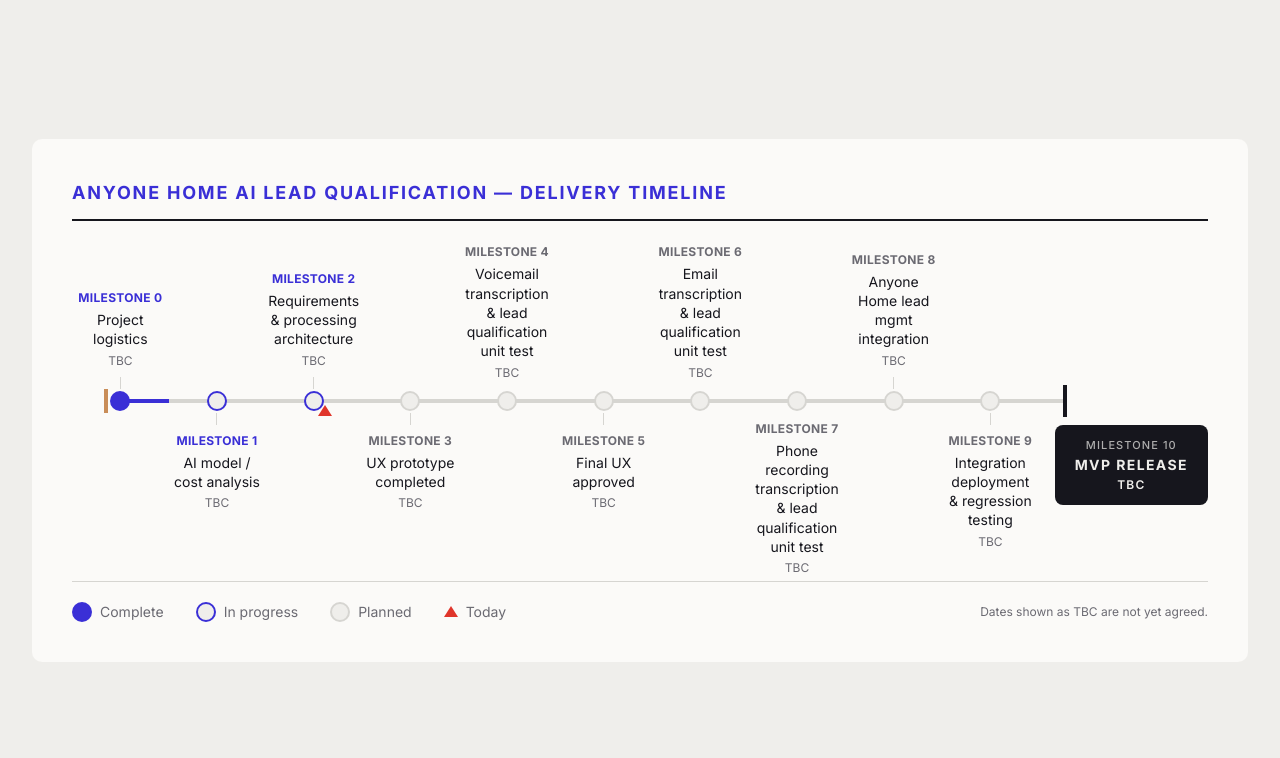
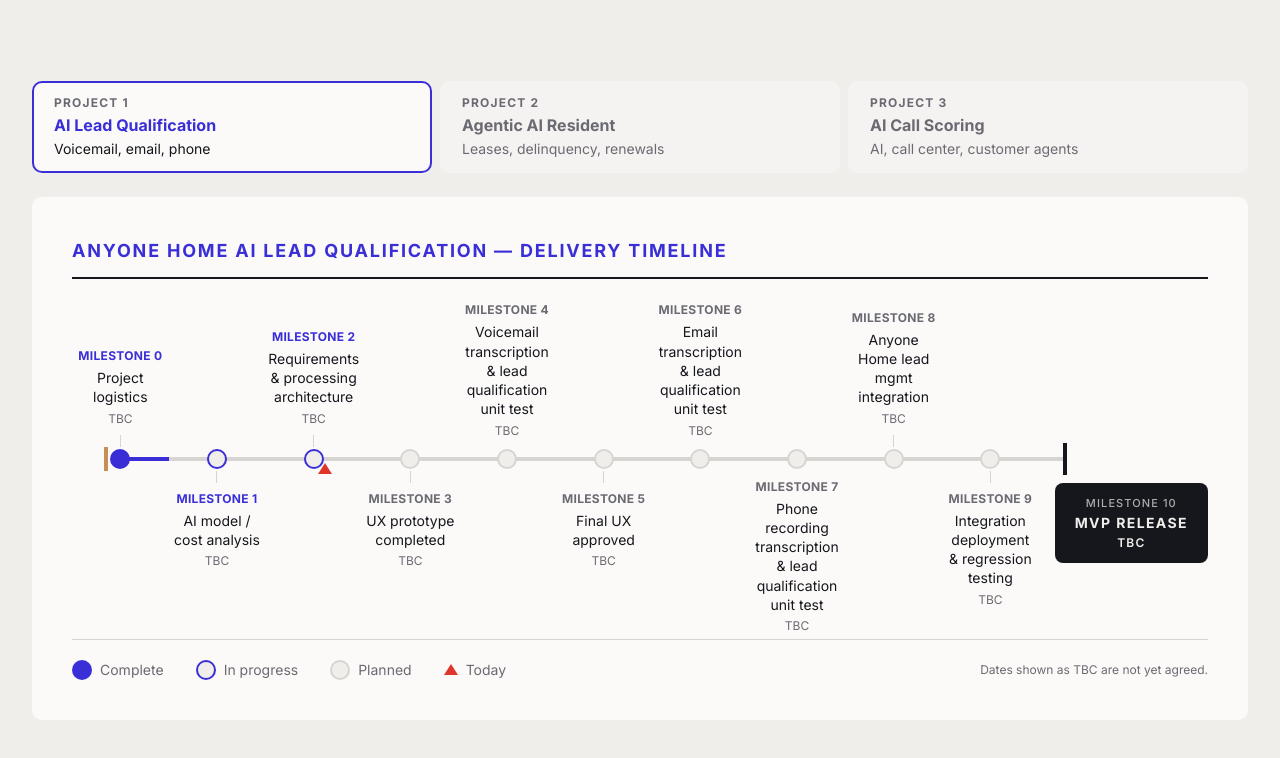
Before and after one commit to mattstevensoninhabit/apex-delivery-timeline, a Next.js app: page / in a window 1280 px wide. Shown: the top 758 px of the page. Built offline with nearby package versions, Linux system fonts and the light colour scheme.

Commit message:
feat: add ProjectTabs component and enhance DeliveryTimeline component

```diff
--- a/app/page.tsx
+++ b/app/page.tsx
@@ -1,9 +1,19 @@
 import { DeliveryTimeline } from '@/components/delivery-timeline'
+import { ProjectTabs } from '@/components/project-tabs'
+import { projects } from '@/lib/milestones'
 
 export default function Page() {
   return (
-    <main className="mx-auto flex min-h-screen max-w-screen-2xl items-center px-4 py-10 md:px-8">
-      <DeliveryTimeline />
+    <main className="mx-auto flex min-h-screen max-w-screen-2xl flex-col justify-center gap-6 px-4 py-10 md:px-8">
+      <h1 className="sr-only">Anyone Home AI program delivery timelines</h1>
+      <ProjectTabs
+        tabs={projects.map((project) => ({
+          slug: project.slug,
+          label: project.tabLabel,
+          description: project.tabDescription,
+          panel: <DeliveryTimeline project={project} />,
+        }))}
+      />
     </main>
   )
 }
--- a/components/delivery-timeline.tsx
+++ b/components/delivery-timeline.tsx
@@ -1,12 +1,7 @@
 import { cn } from '@/lib/utils'
-import {
-  finalMilestone,
-  milestones,
-  timelineTitle,
-  todayMilestoneId,
-  type Milestone,
-  type MilestoneStatus,
-} from '@/lib/milestones'
+import type { Milestone, MilestoneStatus, Project } from '@/lib/milestones'
+
+type FinalMilestone = NonNullable<Project['finalMilestone']>
 
 const statusLabel: Record<MilestoneStatus, string> = {
   delivered: 'Complete',
@@ -65,9 +60,13 @@ function MilestoneLabel({ milestone }: { milestone: Milestone }) {
   )
 }
 
-function HorizontalTimeline() {
+function HorizontalTimeline({ project }: { project: Project }) {
+  const { milestones, todayMilestoneId, finalMilestone } = project
   return (
-    <ol className="hidden grid-cols-[repeat(10,minmax(0,1fr))_auto] md:grid">
+    <ol
+      className="hidden md:grid"
+      style={{ gridTemplateColumns: `repeat(${milestones.length}, minmax(0, 1fr)) auto` }}
+    >
       {milestones.map((milestone, index) => {
         const above = index % 2 === 0
         const isToday = milestone.id === todayMilestoneId
@@ -118,14 +117,15 @@ function HorizontalTimeline() {
           <span aria-hidden="true" className="h-8 w-1 bg-foreground" />
         </div>
         <div className="flex h-36 items-start pl-4 pt-3">
-          <FinalBadge />
+          {finalMilestone && <FinalBadge milestone={finalMilestone} />}
         </div>
       </li>
     </ol>
   )
 }
 
-function VerticalTimeline() {
+function VerticalTimeline({ project }: { project: Project }) {
+  const { milestones, todayMilestoneId, finalMilestone } = project
   return (
     <ol className="flex flex-col md:hidden">
       {milestones.map((milestone, index) => {
@@ -172,23 +172,25 @@ function VerticalTimeline() {
           </li>
         )
       })}
-      <li className="pt-2">
-        <FinalBadge />
-      </li>
+      {finalMilestone && (
+        <li className="pt-2">
+          <FinalBadge milestone={finalMilestone} />
+        </li>
+      )}
     </ol>
   )
 }
 
-function FinalBadge() {
+function FinalBadge({ milestone }: { milestone: FinalMilestone }) {
   return (
     <div className="flex flex-col items-center gap-0.5 rounded-md bg-foreground px-5 py-3 text-center text-background">
       <span className="text-[11px] font-medium uppercase tracking-widest opacity-70">
-        Milestone {finalMilestone.id}
+        Milestone {milestone.id}
       </span>
       <span className="whitespace-nowrap text-sm font-bold uppercase tracking-widest">
-        {finalMilestone.title}
+        {milestone.title}
       </span>
-      <span className="text-xs font-semibold uppercase tracking-widest">{finalMilestone.date}</span>
+      <span className="text-xs font-semibold uppercase tracking-widest">{milestone.date}</span>
     </div>
   )
 }
@@ -215,21 +217,40 @@ function Legend() {
   )
 }
 
-export function DeliveryTimeline() {
+function EmptyTimeline() {
+  return (
+    <div className="flex flex-col items-center gap-2 rounded-md border-2 border-dashed border-border px-6 py-16 text-center">
+      <p className="text-base font-semibold text-foreground">Milestones not yet defined</p>
+      <p className="max-w-md text-pretty text-sm leading-relaxed text-muted-foreground">
+        Add this project&apos;s milestones to see its delivery timeline here.
+      </p>
+    </div>
+  )
+}
+
+export function DeliveryTimeline({ project }: { project: Project }) {
+  const titleId = `timeline-title-${project.slug}`
+  const hasMilestones = project.milestones.length > 0
   return (
     <section
-      aria-labelledby="timeline-title"
+      aria-labelledby={titleId}
       className="flex flex-col gap-6 rounded-lg bg-card p-6 text-card-foreground md:p-10"
     >
-      <h1
-        id="timeline-title"
+      <h2
+        id={titleId}
         className="text-balance border-b-2 border-foreground pb-3 text-base font-bold uppercase tracking-widest text-primary md:text-lg"
       >
-        {timelineTitle}
-      </h1>
-      <HorizontalTimeline />
-      <VerticalTimeline />
-      <Legend />
+        {project.timelineTitle}
+      </h2>
+      {hasMilestones ? (
+        <>
+          <HorizontalTimeline project={project} />
+          <VerticalTimeline project={project} />
+          <Legend />
+        </>
+      ) : (
+        <EmptyTimeline />
+      )}
     </section>
   )
 }
--- /dev/null
+++ b/components/project-tabs.tsx
@@ -0,0 +1,77 @@
+'use client'
+
+import { useRef, useState, type KeyboardEvent, type ReactNode } from 'react'
+import { cn } from '@/lib/utils'
+
+type Tab = { slug: string; label: string; description: string; panel: ReactNode }
+
+export function ProjectTabs({ tabs }: { tabs: Tab[] }) {
+  const [active, setActive] = useState(tabs[0]?.slug)
+  const tabRefs = useRef<(HTMLButtonElement | null)[]>([])
+
+  function handleKeyDown(event: KeyboardEvent<HTMLDivElement>) {
+    const index = tabs.findIndex((tab) => tab.slug === active)
+    let next = index
+    if (event.key === 'ArrowRight') next = (index + 1) % tabs.length
+    else if (event.key === 'ArrowLeft') next = (index - 1 + tabs.length) % tabs.length
+    else if (event.key === 'Home') next = 0
+    else if (event.key === 'End') next = tabs.length - 1
+    else return
+    event.preventDefault()
+    setActive(tabs[next].slug)
+    tabRefs.current[next]?.focus()
+  }
+
+  return (
+    <div className="flex flex-col gap-6">
+      <div
+        role="tablist"
+        aria-label="Projects"
+        onKeyDown={handleKeyDown}
+        className="flex flex-col gap-2 sm:flex-row"
+      >
+        {tabs.map((tab, index) => {
+          const selected = tab.slug === active
+          return (
+            <button
+              key={tab.slug}
+              ref={(el) => {
+                tabRefs.current[index] = el
+              }}
+              type="button"
+              role="tab"
+              id={`tab-${tab.slug}`}
+              aria-selected={selected}
+              aria-controls={`panel-${tab.slug}`}
+              tabIndex={selected ? 0 : -1}
+              onClick={() => setActive(tab.slug)}
+              className={cn(
+                'flex flex-1 flex-col items-start gap-0.5 rounded-lg border-2 px-5 py-3 text-left transition-colors focus-visible:outline-none focus-visible:ring-2 focus-visible:ring-ring focus-visible:ring-offset-2 focus-visible:ring-offset-background',
+                selected
+                  ? 'border-primary bg-card text-card-foreground'
+                  : 'border-transparent bg-card/50 text-muted-foreground hover:bg-card hover:text-card-foreground',
+              )}
+            >
+              <span className="text-xs font-bold uppercase tracking-widest text-muted-foreground">
+                Project {index + 1}
+              </span>
+              <span className={cn('text-base font-bold', selected && 'text-primary')}>{tab.label}</span>
+              <span className="text-sm">{tab.description}</span>
+            </button>
+          )
+        })}
+      </div>
+      {tabs.map((tab) => (
+        <div
+          key={tab.slug}
+          role="tabpanel"
+          id={`panel-${tab.slug}`}
+          aria-labelledby={`tab-${tab.slug}`}
+          hidden={tab.slug !== active}
+        >
+          {tab.panel}
+        </div>
+      ))}
+    </div>
+  )
+}
--- a/lib/milestones.ts
+++ b/lib/milestones.ts
@@ -8,11 +8,24 @@ export type Milestone = {
   dateSlipped?: boolean
 }
 
-export const timelineTitle = 'Anyone Home AI Lead Qualification — Delivery Timeline'
+export type Project = {
+  slug: string
+  tabLabel: string
+  tabDescription: string
+  timelineTitle: string
+  todayMilestoneId?: number
+  milestones: Milestone[]
+  finalMilestone?: { id: number; title: string; date: string }
+}
 
-export const todayMilestoneId = 2
-
-export const milestones: Milestone[] = [
+export const projects: Project[] = [
+  {
+    slug: 'lead-qualification',
+    tabLabel: 'AI Lead Qualification',
+    tabDescription: 'Voicemail, email, phone',
+    timelineTitle: 'Anyone Home AI Lead Qualification — Delivery Timeline',
+    todayMilestoneId: 2,
+    milestones: [
       { id: 0, title: 'Project logistics', date: 'TBC', status: 'delivered' },
       { id: 1, title: 'AI model / cost analysis', date: 'TBC', status: 'in-progress' },
       { id: 2, title: 'Requirements & processing architecture', date: 'TBC', status: 'in-progress' },
@@ -23,6 +36,21 @@ export const milestones: Milestone[] = [
       { id: 7, title: 'Phone recording transcription & lead qualification unit test', date: 'TBC', status: 'not-started' },
       { id: 8, title: 'Anyone Home lead mgmt integration', date: 'TBC', status: 'not-started' },
       { id: 9, title: 'Integration deployment & regression testing', date: 'TBC', status: 'not-started' },
+    ],
+    finalMilestone: { id: 10, title: 'MVP Release', date: 'TBC' },
+  },
+  {
+    slug: 'agentic-resident',
+    tabLabel: 'Agentic AI Resident',
+    tabDescription: 'Leases, delinquency, renewals',
+    timelineTitle: 'Agentic AI Resident — Delivery Timeline',
+    milestones: [],
+  },
+  {
+    slug: 'call-scoring',
+    tabLabel: 'AI Call Scoring',
+    tabDescription: 'AI, call center, customer agents',
+    timelineTitle: 'AI Call Scoring — Delivery Timeline',
+    milestones: [],
+  },
 ]
-
-export const finalMilestone = { id: 10, title: 'MVP Release', date: 'TBC' }
```
Lines whose indentation alone changed are shown as unchanged.
